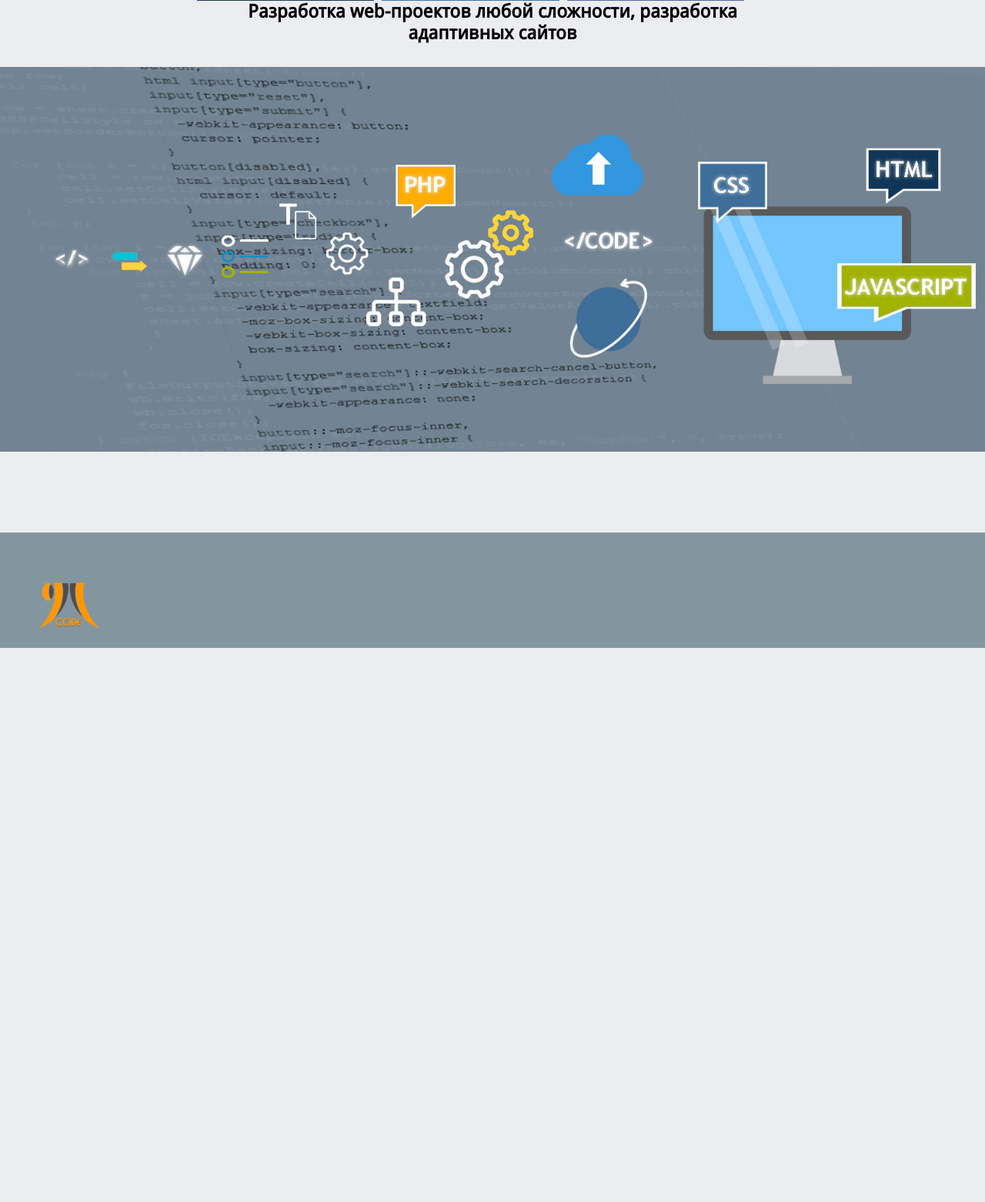
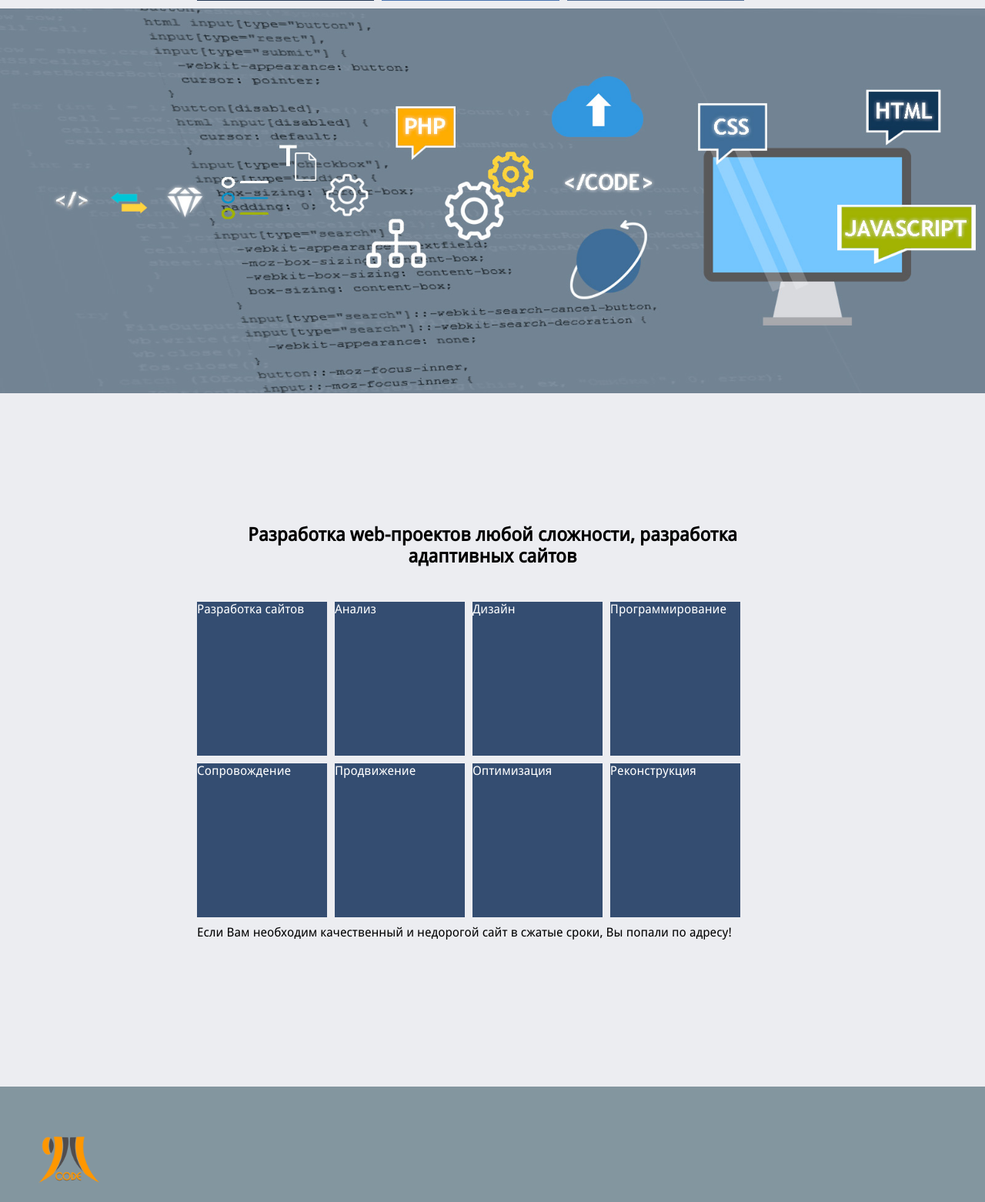
Before and after one commit to JGjmicode/jmicode.ru, a PHP site: page / in a window 1280 px wide. Shown: the part 1205-2767 px from the top of the page at 77% size. Before the commit the page ends 2047 px from the top, so only its background shows below. Run offline with PHP 8.4, Linux system fonts and the light colour scheme.

Commit message:
Этапы работы

```diff
--- a/css/style.css
+++ b/css/style.css
@@ -207,6 +207,30 @@ footer img {
 .process-banner img {
   width: 100%;
 }
+.serv {
+  padding-top: 15px;
+}
+.process-tab {
+  width: 22%;
+  margin-right: 10px;
+  height: 200px;
+  float: left;
+  margin-top: 10px;
+  color: #ffffff;
+  background: #344d71;
+  transition: 0.5s;
+}
+.process-tab:hover {
+  background: #435c80;
+}
+.serv-description {
+  width: 100%;
+  height: 200px;
+  margin-top: 10px;
+}
+.serv-description-hide {
+  display: none;
+}
 .clearfix::after {
   content: "";
   display: table;
--- a/css/style.less
+++ b/css/style.less
@@ -231,6 +231,31 @@ footer {
     }
 }
 
+.serv {
+    padding-top: 15px;
+}
+.process-tab {
+    width: 22%;
+    margin-right: 10px;
+    height: 200px;
+    float: left;
+    margin-top: 10px;
+    color: @white;
+    background: @main-blue;
+    transition: 0.5s;
+}
+.process-tab:hover {
+    background: @main-blue + 15%;
+}
+.serv-description {
+    width: 100%;
+    height: 200px;
+    margin-top: 10px;
+}
+.serv-description-hide {
+    display: none;
+}
+
 .clearfix::after {
     content: "";
     display: table;
--- a/index.php
+++ b/index.php
@@ -62,20 +62,47 @@
                 <h5>SEO-продвижение</h5>
                 <h5>Услуги комплексного продвижения</h5>
             </section>
-
-            <h2>Разработка web-проектов любой сложности, разработка адаптивных сайтов</h2>
-
         </div>
 
-        <div class="wide">
+        <div class="">
         <div class="process-banner">
             <img src="img/process-baner.jpg" />
         </div>
         </div>
 
+
+
+        <div class="container">
+            <h2>Разработка web-проектов любой сложности, разработка адаптивных сайтов</h2>
+            <div class="serv clearfix">
+                <section class="process-tab" onclick="servClick('1');">Разработка сайтов</section>
+                <section class="process-tab" onclick="servClick('2');">Анализ</section>
+                <section class="process-tab" onclick="servClick('3');">Дизайн</section>
+                <section class="process-tab" onclick="servClick('4');">Программирование</section>
+                <section class="process-tab" onclick="servClick('5');">Сопровождение</section>
+                <section class="process-tab" onclick="servClick('6');">Продвижение</section>
+                <section class="process-tab" onclick="servClick('7');">Оптимизация</section>
+                <section class="process-tab" onclick="servClick('8');">Реконструкция</section>
+            </div>
+            <div class="serv-description">
+                <div id="des1">Если Вам необходим качественный и недорогой сайт в сжатые сроки, Вы попали по адресу!</div>
+                <div id="des2" class="serv-description-hide">Без анализа невозможно сделать качественный, полезный и нужный проект.</div>
+                <div id="des3" class="serv-description-hide">Завершив и согласовав с клиентом предыдущие этапы, мы приступаем к дизайну страниц сайта, который соответствует принятой концепции и основан на пожеланиях Заказчика.</div>
+                <div id="des4" class="serv-description-hide">После согласования дизайн-макетов, за дело берутся backend и frontend специалисты, которые воплотят и наполнят жизнью всё то, что было задумано на стадии проектировки и дизайна.</div>
+                <div id="des5" class="serv-description-hide">Мы обеспечиваем стабильную техническую поддержку, безопасность Вашего сайта, модернизацию и оперативное информационное сопровождение.</div>
+                <div id="des6" class="serv-description-hide">Продвижение бывает разным: SEO, контекстная реклама в «Яндекс.Директ» и Google Adwords. С помощью грамотного использования этих инструментов становится возможным успешное продвижение услуг, сайта, компании и бренда в целом.</div>
+                <div id="des7" class="serv-description-hide">Структура сайта. Улучшение навигации, меню и юзабилити в целом.
+                    Тексты. Уникализация, добавление ключевых слов и структурирование текстов.
+                    Графика. Уменьшение размера графических элементов для ускорения загрузки сайта.
+                    Исходный код. Крайне важно очистить код и исправить его, добавить метатеги.</div>
+                <div id="des8" class="serv-description-hide">Реконструкция сайта подразумевает тщательное исследование его состояния, выявление новых потребностей, отсеивание ненужных функций, подбор и применение новых технологий в дизайне, программировании и контенте.</div>
+            </div>
+        </div>
+
         <footer>
             <img src="img/jmicode.png" />
         </footer>
+
         <script src="/js/jquery-3.2.1.min.js"></script>
         <script src="/js/common.js"></script>
     </body>
```
Also changed, not shown: js/common.js (+41 -7 lines), 1 other file.
